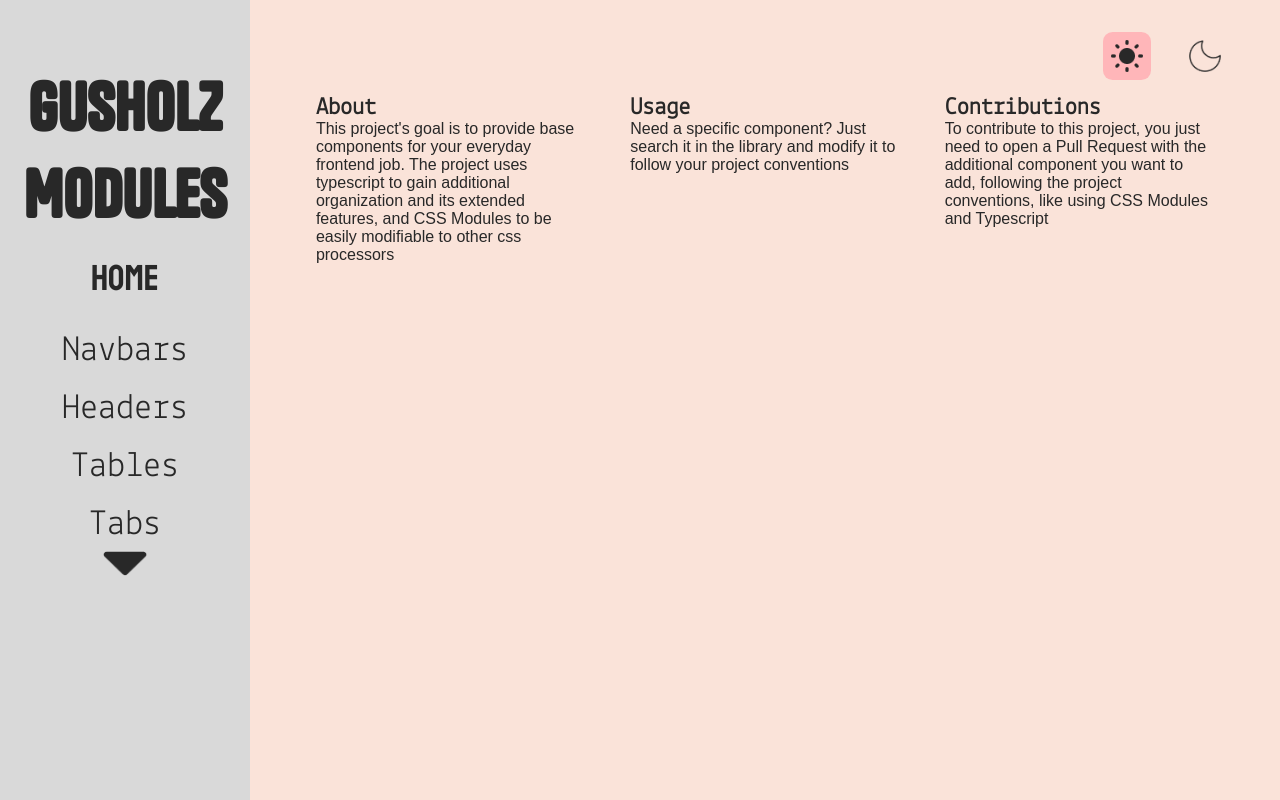
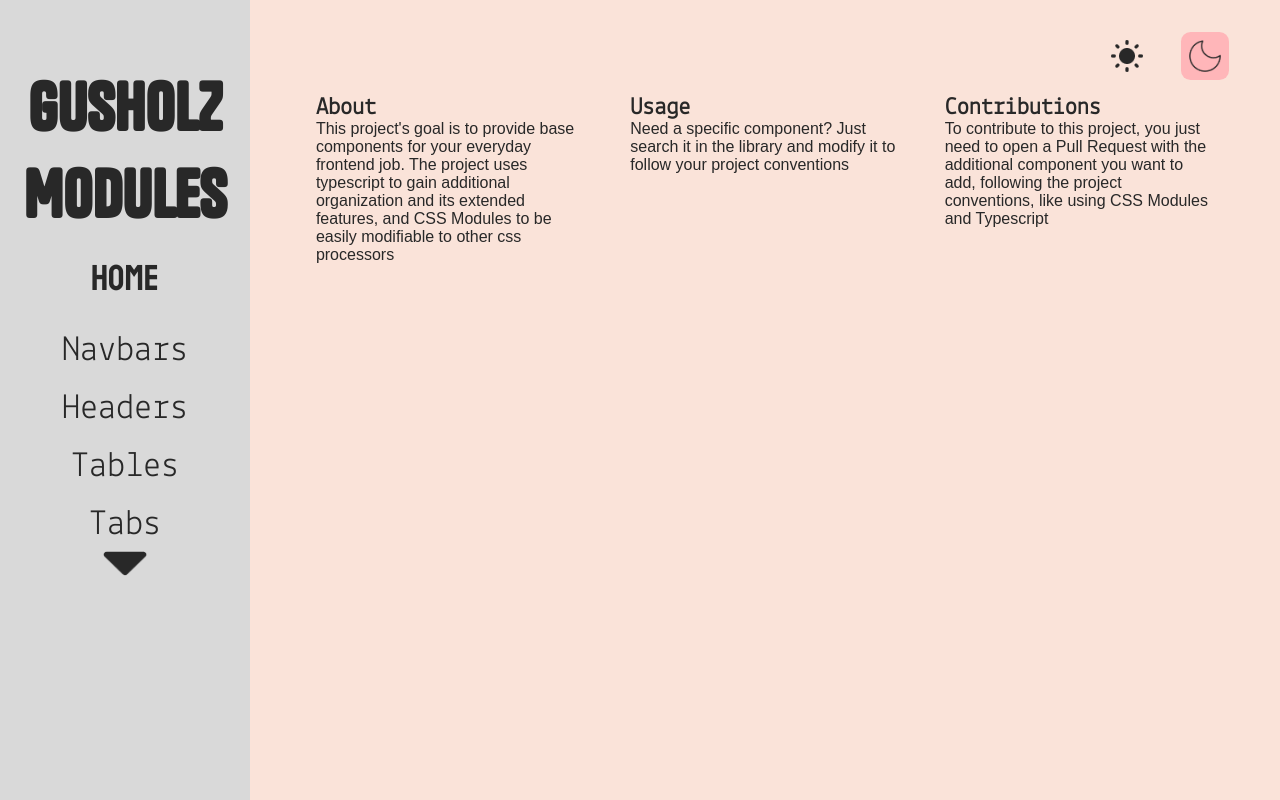
Before and after one commit to gusholz/gusholz-modules, a Next.js app: page / in a window 1280 px wide. Built offline with nearby package versions, Linux system fonts and the light colour scheme.

Commit message:
feat: add `Themes` to the project

```diff
--- a/package.json
+++ b/package.json
@@ -10,6 +10,7 @@
   },
   "dependencies": {
     "next": "14.2.11",
+    "next-themes": "^0.3.0",
     "react": "^18",
     "react-dom": "^18"
   },
--- a/src/app/globals.css
+++ b/src/app/globals.css
@@ -1,27 +1,24 @@
 :root {
-  --background: #ffffff;
-  --foreground: #171717;
+  --background-color: #FAE3D9; /* Default background color */
+  --background-color-menu: #D9D9D9; /* Default navmenu color */
+  --text-color: #282828; /* Default text color */
 }
 
-@media (prefers-color-scheme: dark) {
-  :root {
-    --background: #0a0a0a;
-    --foreground: #ededed;
-  }
+[data-theme="dark"] {
+  --background-color: #555555; /* Dark theme background color */
+  --background-color-menu: #282828; /* Dark navmenu color */
+  --text-color: #FAE3D9; /* Dark theme text color */
 }
 
 li {
   color: #282828;
 }
 
-html,
 body {
   max-width: 100vw;
   overflow-x: hidden;
-}
-
-body {
-  color: var(--foreground);
+  background-color: var(--background-color);
+  color: var(--text-color);
   background: var(--background);
   font-family: Arial, Helvetica, sans-serif;
   -webkit-font-smoothing: antialiased;
--- a/src/app/layout.tsx
+++ b/src/app/layout.tsx
@@ -1,9 +1,10 @@
 import type { Metadata } from "next";
 import "./globals.css";
+import { ThemeProvider } from "next-themes";
 
 export const metadata: Metadata = {
-  title: "Create Next App",
-  description: "Generated by create next app",
+  title: "Gusholz Modules",
+  description: "A components library",
 };
 
 export default function RootLayout({
@@ -14,7 +15,7 @@ export default function RootLayout({
   return (
     <html lang="en">
       <body>
-        {children}
+        <ThemeProvider>{children}</ThemeProvider>
       </body>
     </html>
   );
--- a/src/components/navbar/navbar.module.css
+++ b/src/components/navbar/navbar.module.css
@@ -4,7 +4,7 @@
   left: 0;
   width: 250px;
   height: 100vh;
-  background-color: #D9D9D9;
+  background-color: var(--background-color-menu);
 }
 
 .container {
@@ -15,7 +15,7 @@
 }
 
 .navTitle {
-  color: #282828;
+  color: var(--text-color);
   text-align: center;
   font-size: 64px;
 }
@@ -30,6 +30,7 @@
 }
 
 .pagesListItem {
+  color: var(--text-color);
   font-size: 36px;
   min-height: 1vh;
   padding: 1vh;
--- a/src/components/overviewSection/overviewSection.module.css
+++ b/src/components/overviewSection/overviewSection.module.css
@@ -1,5 +1,5 @@
 .mainSection {
-  background-color: #FAE3D9;
+  background-color: var(--background-color);
   width: calc(100vw - 250px);
   height: 100vh;
   margin-left: 250px;
@@ -17,10 +17,10 @@
 }
 
 .title {
-  color: #282828;
+  color: var(--text-color);
 }
 
 .paragraph {
-  color: #282828;
+  color: var(--text-color);
   max-width: 25vw;
 }
--- a/src/components/themeSelector/index.tsx
+++ b/src/components/themeSelector/index.tsx
@@ -1,16 +1,28 @@
 "use client"
 import styles from "./themeSelector.module.css"
 import NextImage from "next/image";
-import { useState } from "react";
+import { useTheme } from "next-themes";
+import { useEffect, useState } from "react";
+
+enum Themes {
+  light = "light",
+  dark = "dark"
+}
 
 export default function ThemeSelector() {
-  const [selectedTheme, setSelectedTheme] = useState<"light" | "dark">("light");
+  const {theme, setTheme} = useTheme();
+  const [selectedThemeClass, setSelectedThemeClass] = useState<Themes>(Themes.light);
+
+  useEffect(() => {
+    let newThemeClass = theme === "light" ? Themes.light : Themes.dark
+    setSelectedThemeClass(newThemeClass)
+  }, [theme]);
 
   return (
     <div className={styles.iconsContainer}>
       <span
-        className={selectedTheme == "light" ? styles.selectedIcon : styles.nonSelectedIcon}
-        onClick={() => setSelectedTheme("light")}
+        className={selectedThemeClass == "light" ? styles.selectedIcon : styles.nonSelectedIcon}
+        onClick={() => setTheme("light")}
       >
         <NextImage
           width={32}
@@ -20,8 +32,8 @@ export default function ThemeSelector() {
         />
       </span>
       <span
-        className={selectedTheme == "dark" ? styles.selectedIcon : styles.nonSelectedIcon}
-        onClick={() => setSelectedTheme("dark")}
+        className={selectedThemeClass == "dark" ? styles.selectedIcon : styles.nonSelectedIcon}
+        onClick={() => setTheme("dark")}
       >
         <NextImage
           width={32}
--- a/src/components/themeSelector/themeSelector.module.css
+++ b/src/components/themeSelector/themeSelector.module.css
@@ -30,5 +30,5 @@
 }
 
 .nonSelectedIcon:hover {
-  background-color: rgba(255, 182, 185, 0.4); /* Light pink with 60% opacity */
+  background-color: rgba(255, 182, 185, 0.4);
 }
```
Also changed, not shown: 1 other file (tests, documents, lock files or other folders).
